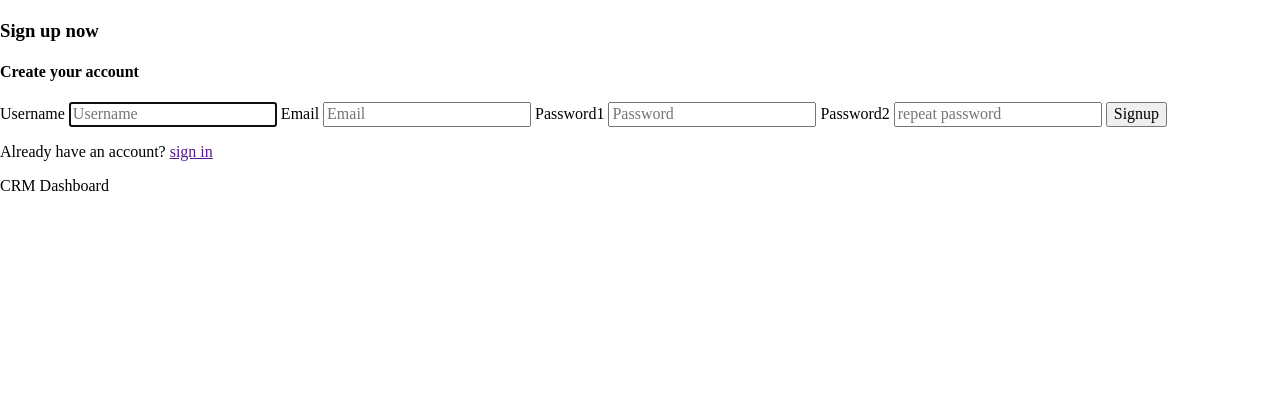
After one commit to ourdjiniaymen/CRM-Dashboard, a Django app: page /signup/ in a window 1280 px wide. The commit adds this page. Shown: the part 356-757 px from the top of the page. Run offline with Django 4.2, Linux system fonts and the light colour scheme; some libraries are stand-ins or nearby versions.

Commit message:
18-04-2025

```diff
--- a/accounts/forms.py
+++ b/accounts/forms.py
@@ -1,7 +1,21 @@
+from django import forms
 from django.forms import ModelForm
+from django.contrib.auth.forms import UserCreationForm
+from django.contrib.auth.models import User
 from.models import Order
 
 class OrderForm(ModelForm):
     class Meta:
-        model = Order
-        fields = '__all__'
+        model       = Order
+        fields      = '__all__'
+
+
+class CustomUserCreationForm(UserCreationForm):
+    class Meta:
+        model       = User
+        fields      = ['username', 'email', 'password1', 'password2']
+
+    username        = forms.CharField(widget = forms.TextInput(attrs = {'placeholder':'Username'}))
+    email           = forms.EmailField(widget = forms.EmailInput(attrs = {'placeholder':'Email'}))
+    password1        = forms.CharField(widget = forms.PasswordInput(attrs = {'placeholder':'Password'}))
+    password2        = forms.CharField(widget = forms.PasswordInput(attrs = {'placeholder':'repeat password'}))
--- a/accounts/templates/accounts/dashboard.html
+++ b/accounts/templates/accounts/dashboard.html
@@ -38,7 +38,6 @@
         <h3>Last 5 orders:</h3>
         <hr />
         <div class="records-card">
-          <a href="{% url 'create_order' %}" class="create">Create order</a>
           <table class="records-table">
             <thead>
               <tr>
@@ -56,7 +55,7 @@
                 <td>{{order.date_created}}</td>
                 <td>{{order.status}}</td>
                 <td class="btn update"><a href="{% url 'update_order' order.id%}">Update</a></td>
-                <td class="btn delete"><a href="">Delete</a></td>
+                <td class="btn delete"><a href="{% url 'delete_order' order.id %}">Delete</a></td>
               </tr>
           {% endfor %}
             </tbody>
--- /dev/null
+++ b/accounts/templates/accounts/signup.html
@@ -0,0 +1,20 @@
+{% extends 'accounts/base.html' %} {% block content %}
+<!-- Start Signup form -->
+<div class="signup">
+  <div class="container">
+    <h3>Sign up now</h3>
+    <h4>Create your account</h4>
+    {{signup_form.errors}}
+    <form action="" method="POST">
+      {% csrf_token %}
+      {% for field in signup_form %}
+      <label name="{{field.name}}">{{field.label}}</label>
+      {{field}}
+      {%endfor%}
+      <input type="submit" value="Signup">
+    </form>
+    <p>Already have an account? <a href="">sign in</a></p>
+  </div>
+</div>
+{% endblock %}
+<!-- End Signup form -->
--- a/accounts/urls.py
+++ b/accounts/urls.py
@@ -1,12 +1,15 @@
 from django.urls import path
-from .views import home_view, customer_view, products_view, create_order_view, update_order_view,delete_order_view
+from .views import home_view, customer_view, products_view, create_order_view, update_order_view,delete_order_view, signup_view,login_view, logout_view
 
 urlpatterns = [
     path('', home_view, name= 'home'),
     path('products/', products_view, name='products'),
     path('customer/<str:customer_pk>/', customer_view, name= 'customer'),
-    path('create_order/', create_order_view, name= 'create_order'),
+    path('create_order/<str:customer_pk>', create_order_view, name= 'create_order'),
     path('update_order/<str:order_pk>/', update_order_view, name= 'update_order'),
-    path('delete_order/<str:order_pk>', delete_order_view, name= 'delete_order')
+    path('delete_order/<str:order_pk>', delete_order_view, name= 'delete_order'),
+    path('signup/', signup_view, name='signp'),
+    path('login/', login_view,name='login'),
+    path('logout/', logout_view, name='logout')
 
 ]
--- a/accounts/views.py
+++ b/accounts/views.py
@@ -1,8 +1,36 @@
 from django.shortcuts import render, redirect
 from django.http import HttpResponse
+from django.forms import inlineformset_factory
 from .models import Customer, Product, Order
-from .forms import OrderForm
+from .forms import OrderForm, CustomUserCreationForm
+from .filters import OrderFilter
+from django.contrib.auth import authenticate, login, logout
 # Create your views here.
+
+def signup_view(request):
+    signup_form = CustomUserCreationForm()
+    if request.method == "POST":
+        signup_form = CustomUserCreationForm(request.POST)
+        if signup_form.is_valid():
+            signup_form.save()
+            return redirect('login')
+    context = {
+        'signup_form' : signup_form
+    }
+    return render(request=request, template_name='accounts/signup.html', context=context)
+
+def login_view(request):
+    if request.method == 'POST':
+        username = request.POST.get('username')
+        password = request.POST.get('password')
+        user = authenticate(request, username = username, password = password)
+        if user:
+            login(request, user)
+            return redirect('home')
+    return render(request=request, template_name='accounts/login.html')
+
+def logout_view(request):
+    pass
 
 def home_view(request):
     customers = Customer.objects.all()
@@ -23,9 +51,12 @@ def home_view(request):
 def customer_view(request, customer_pk):
     customer = Customer.objects.get(id=customer_pk)
     orders = customer.order_set.all()
+    order_filter = OrderFilter(request.GET, queryset = orders)
+    orders = order_filter.qs
     context = {
     'customer' : customer,
-    'orders' : orders
+    'orders' : orders,
+    'order_filter' : order_filter
     }
 
     return render(request=request, template_name='accounts/customer.html', context=context)
@@ -34,16 +65,20 @@ def products_view(request):
     return HttpResponse('products')
 
 
-def create_order_view(request):
-    order_form = OrderForm()
+def create_order_view(request, customer_pk):
+    customer = Customer.objects.get(id = customer_pk)
+    OrderFormSet = inlineformset_factory(Customer, Order, fields=('product', 'status'),extra=5, can_delete=False)
+    order_formset = OrderFormSet(queryset=Order.objects.none(), instance=customer)
     if request.method == 'POST':
-        order_form = OrderForm(request.POST)
-        if order_form.is_valid:
-            order_form.save()
+        order_formset = OrderFormSet(request.POST, instance=customer)
+        if order_formset.is_valid():
+            order_formset.save()
             return redirect('home')
+        else:
+            print(order_formset.errors)
 
     context = {
-        'order_form' : order_form
+        'order_formset' : order_formset
     }
     return render(request=request, template_name='accounts/order_form.html', context=context)
 
@@ -52,7 +87,7 @@ def update_order_view(request, order_pk):
     order_form = OrderForm(instance=order)
     if request.method == 'POST':
         order_form = OrderForm(request.POST, instance=order)
-        if order_form.is_valid:
+        if order_form.is_valid():
             order_form.save()
             return redirect('home')
     context = {
@@ -61,6 +96,10 @@ def update_order_view(request, order_pk):
     return render(request=request, template_name='accounts/order_form.html', context=context)
 
 def delete_order_view(request, order_pk):
+    order = Order.objects.get(id = order_pk)
+    if request.method == 'POST':
+        order.delete()
+        return redirect('home')
     context = {
         'item' : order
     }
--- a/crm/settings.py
+++ b/crm/settings.py
@@ -38,6 +38,7 @@ INSTALLED_APPS = [
     'django.contrib.sessions',
     'django.contrib.messages',
     'django.contrib.staticfiles',
+    'django_filters',
     'accounts',
 ]
 
```
Also changed, not shown: accounts/filters.py (added, +10 -0 lines), accounts/templates/accounts/customer.html (+7 -3 lines), accounts/templates/accounts/delete.html (+5 -6 lines), accounts/templates/accounts/login.html (added, +19 -0 lines), accounts/templates/accounts/order_form.html (+9 -7 lines).
